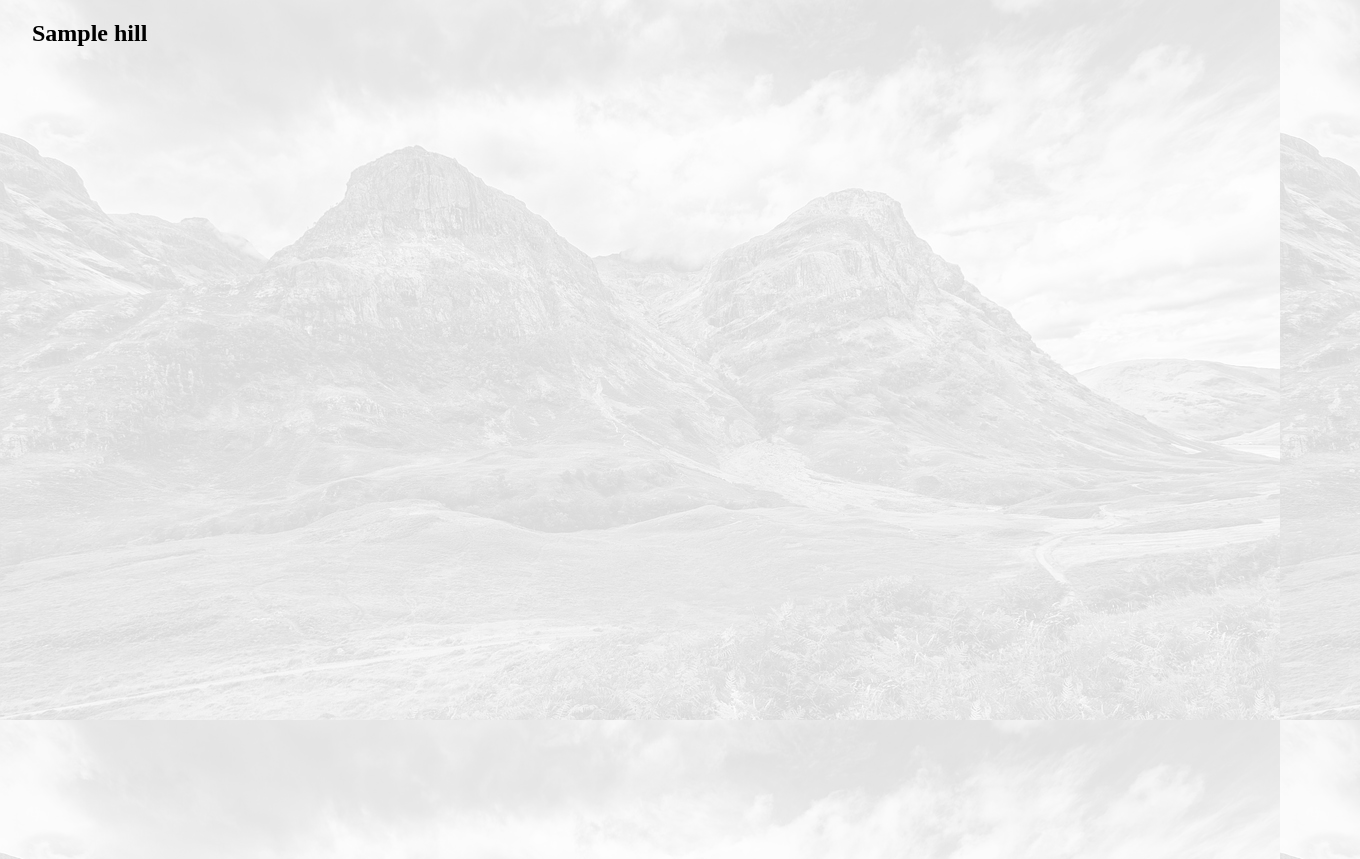
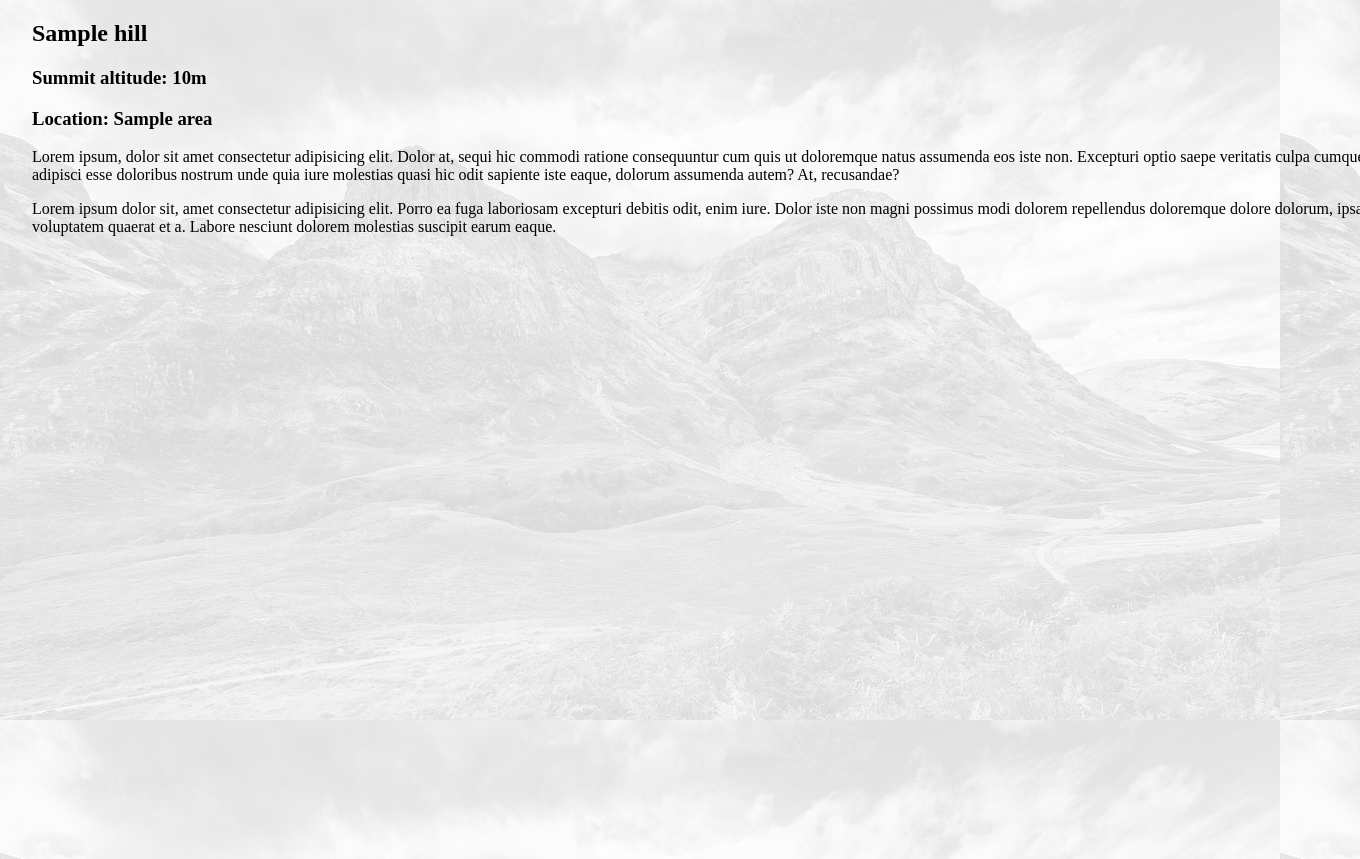
Before and after one commit to stustr/climber_app, a Flask app: page /hills/1 in a window 1360 px wide; the page is wider, and only the part inside the window is pictured. Shown: the part 50-909 px from the top of that part. Run offline with Flask 2, Linux system fonts and the light colour scheme; a database or web service that is not in the repository returns one stand-in record (values such as "Sample title"); some libraries are stand-ins or nearby versions.

Commit message:
hill page incl. height etc. pre image

```diff
--- a/repositories/ascent_repository.py
+++ b/repositories/ascent_repository.py
@@ -24,7 +24,7 @@ def save(ascent):
 
 def select_all():
     ascents = []
-    sql = "SELECT * FROM ascents"
+    sql = "SELECT * FROM ascents ORDER BY date DESC"
     results = run_sql(sql)
 
     for result in results:
--- a/templates/hills/index.html
+++ b/templates/hills/index.html
@@ -8,7 +8,7 @@
   </tr>
   {% for hill in hills %}
   <tr>
-    <a href="/hills/{{hill.id}}"><td>{{ hill.name }}</td></a>
+    <td><a href="/hills/{{hill.id}}">{{ hill.name }}</a></td>
     <td>{{ hill.height }}</td>
     <td>{{ hill.area }}</td>
   </tr>
--- a/templates/hills/show.html
+++ b/templates/hills/show.html
@@ -1,4 +1,8 @@
 {% extends 'base.html' %}
 {% block main %}
 <h2>{{ hill.name }}</h2>
+<h3>Summit altitude: {{ hill.height }}m</h3>
+<h3>Location: {{ hill.area }}</h3>
+<p>Lorem ipsum, dolor sit amet consectetur adipisicing elit. Dolor at, sequi hic commodi ratione consequuntur cum quis ut doloremque natus assumenda eos iste non. Excepturi optio saepe veritatis culpa cumque sint adipisci esse doloribus nostrum unde quia iure molestias quasi hic odit sapiente iste eaque, dolorum assumenda autem? At, recusandae?</p>
+<p>Lorem ipsum dolor sit, amet consectetur adipisicing elit. Porro ea fuga laboriosam excepturi debitis odit, enim iure. Dolor iste non magni possimus modi dolorem repellendus doloremque dolore dolorum, ipsa voluptatem quaerat et a. Labore nesciunt dolorem molestias suscipit earum eaque.</p>
 {% endblock main %}
```
Also changed, not shown: static/images/Beinn Dearg.jpeg (added), static/images/Beinn a' Chlaidheimh.jpeg (added), static/images/Bhreac.jpg (added), static/images/Foinaven.jpeg (added), static/images/Leathad an Taobhain.jpeg (added), static/images/Sgùrr a' Choire-bheithe.jpeg (added), static/images/Sgùrr nan Ceannaichean.jpeg (added), static/images/The Fara.jpeg (added), static/images/beinn-nan-oighreag-1.jpeg (added).
